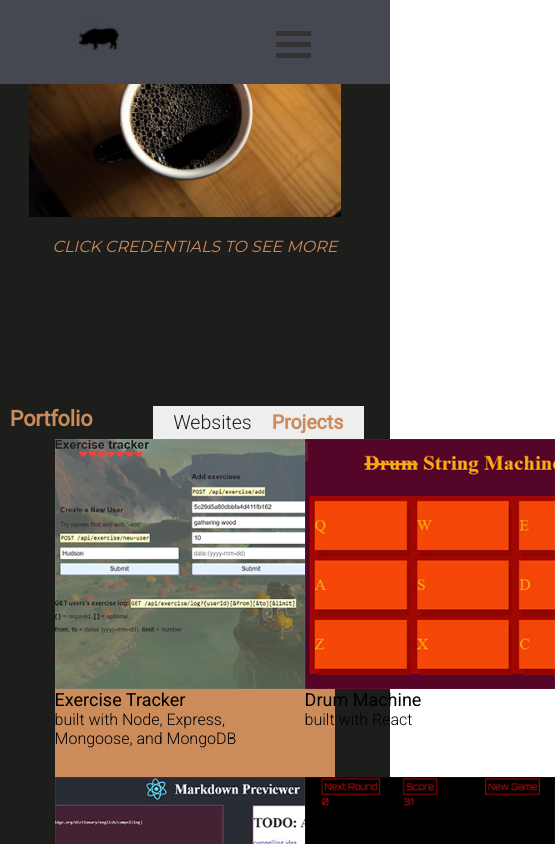
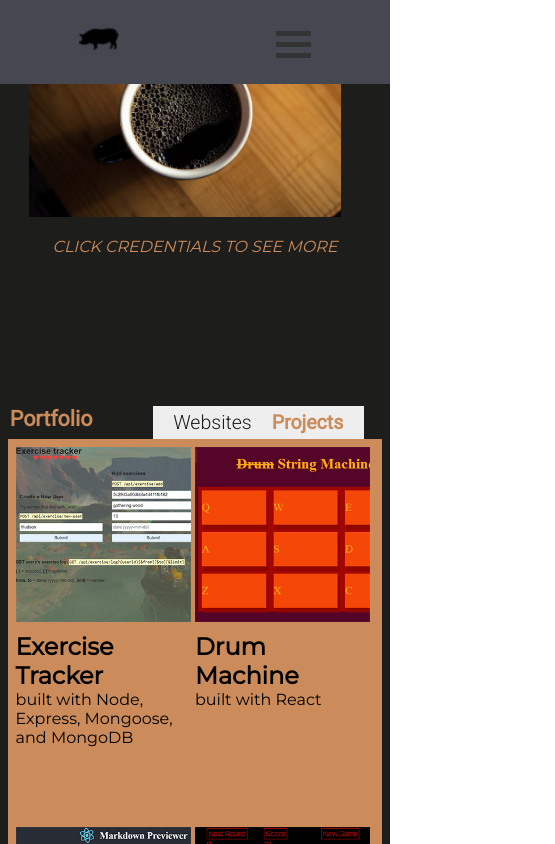
Before and after one commit to LudwigThePig/ludwigThePig.com, a React (Create React App) app: page / in a window 390 px wide. Both pictures are taken after a click on the element "Projects". Shown: the part 1162-2006 px from the top of the page, 555 px wide, since content can reach past the window. Built offline with nearby package versions, Linux system fonts and the light colour scheme.

Commit message:
first draft for projects in port comp

```diff
--- a/src/App.js
+++ b/src/App.js
@@ -295,28 +295,28 @@ class Portfolio extends Component{
                 <div className="proj-wrapper">
                   <a href="https://receptive-explanation.glitch.me/">
                     <img src={exercise} alt="Exercise Tracker"></img>
-                    <span>Exercise Tracker</span><br /> built with Node, Express, Mongoose, and MongoDB
+                    <p><span>Exercise Tracker</span><br /> built with Node, Express, Mongoose, and MongoDB</p>
                   </a>
                 </div>
 
                 <div className="proj-wrapper">
                   <a href="https://codepen.io/moegain/pen/WLGrqd">
                     <img src={drum} alt="Drum Machine"></img>
-                    <span>Drum Machine</span><br /> built with React
+                    <p><span>Drum Machine</span><br /> built with React</p>
                   </a>
                 </div>
 
                 <div className="proj-wrapper">
                   <a href="https://codepen.io/moegain/pen/KbpoyR">
                     <img src={markdown} alt="Markdown Previewer"></img>
-                    <span>Markdown Previewer</span><br /> built with React and renderer
+                    <p><span>Markdown Previewer</span><br /> built with React and renderer-npm</p>
                   </a>
                 </div>
 
                 <div className="proj-wrapper">
                   <a href="https://codepen.io/moegain/pen/dQvYpa">
                     <img src={klackers} alt="Klackers the Game"></img>
-                    <span>Klackers Game</span><br /> built with vanilla JavaScript
+                    <p><span>Klackers Game</span><br /> built with vanilla JavaScript</p>
                   </a>
                 </div>
 
--- a/src/App.scss
+++ b/src/App.scss
@@ -402,23 +402,26 @@ ul{
     display: grid;
     grid-template-rows: 1fr 1fr;
     grid-template-columns: 1fr 1fr;
+    padding: 15px;
   }
   .proj-wrapper{
-    // background: rgba(255, 255, 255, 0.4);
     img{
       float: left;
-      display: inline-block;
-      max-width: 250px;
-      max-width: 250px;
+      max-width: 200px;
+      max-width: 200px;
       height: auto;
       width: auto;
     }
+    p{
+      margin-top: 10px;
+      font-size: 20px;
+    }
     span{
-      font-weight: 400;
-      font-size: 18px;
+      font-weight: bold;
+      font-size: 30px;
     }
   }
-  .proj-wrapper:hover{
+  img:hover{
     -webkit-box-shadow: 0px 0px 10px 2px rgba(255,255,255,0.75);
     -moz-box-shadow: 0px 0px 10px 2px rgba(255,255,255,0.75);
     box-shadow: 0px 0px 10px 2px rgba(255,255,255,0.75);
@@ -442,18 +445,34 @@ ul{
       text-align: center;
       margin:  0 0 0 auto;
     }
-    .right-col{ //now bottom row
+    .right-col, .grid{ //now bottom row
       font-size: 10px;
-      width: 95vw;
+      width: 92vw;
       height: 90vh;
+      padding: 2vw;
     }
     h1{
       font-size: 5vw;
       display: inline-block;
       margin: 5px 10px;
     }
+    .proj-wrapper img{
+      max-width: 175x;
+      max-width: 175px;
+    }
+    p{
+      font-size: 18px;
+    }
   }
 }
+@media screen and (max-width: 640px){
+  #portfolio .proj-wrapper{
+    img{ float: none;}
+    p{ font-size: 16px;}
+    span{ font-size: 24px;}
+  }
+}
+
 @media screen and (max-width: 450px){
 #portfolio{
   .left-col{
```
